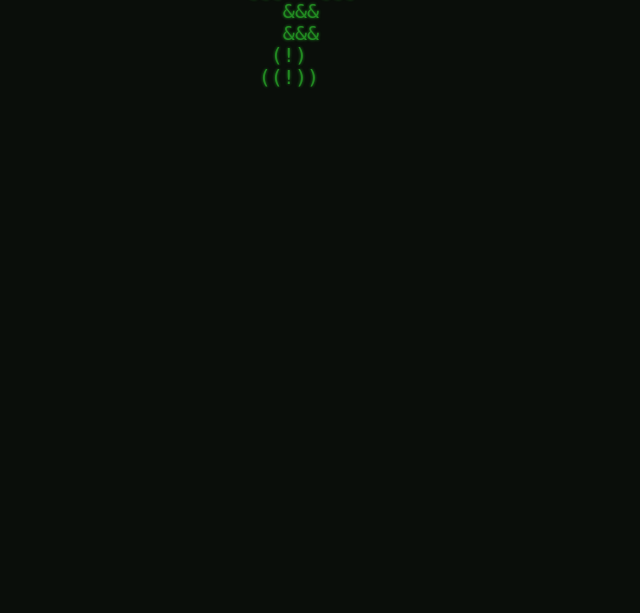
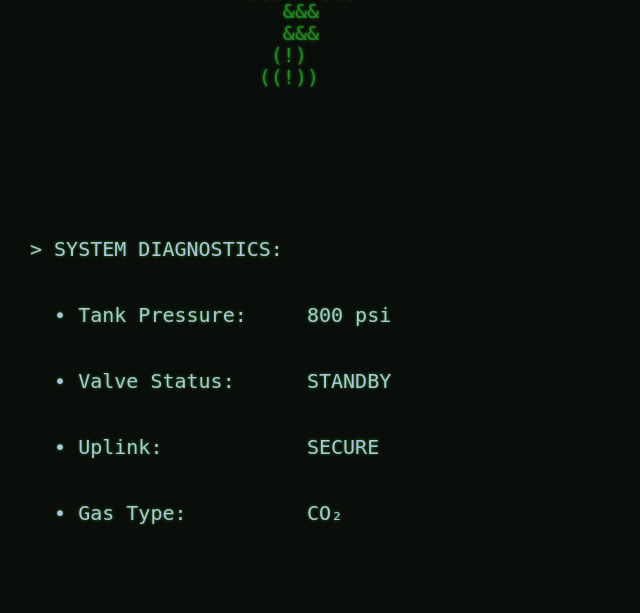
Before and after one commit to jcheeks7/Cold-Gas-Thruster, a Flask app: page / in a window 1280 px wide; the page is wider, and only the part inside the window is pictured. Shown: the part 600-1213 px from the top of that part, without its empty margins (0-640 px from the left). Before the commit the page ends 687 px from the top of that part, so only its background shows below. Run offline with Flask 3, Linux system fonts and the light colour scheme.

Commit message:
Update index.html

```diff
--- a/src/python/thruster_control/templates/index.html
+++ b/src/python/thruster_control/templates/index.html
@@ -37,6 +37,12 @@
       color: var(--forest-green);
       text-shadow: 0 0 3px var(--forest-green);
       line-height: 1.1;
+    }
+
+    .diagnostics {
+      padding-top: 20px;
+      font-size: 1em;
+      color: var(--dew-grey);
     }
 
     .terminal-panel {
@@ -157,6 +163,13 @@
                    ((!))
 
 </pre>
+      <div class="diagnostics">
+        <div>> SYSTEM DIAGNOSTICS:</div>
+        <div>  • Tank Pressure:     800 psi</div>
+        <div>  • Valve Status:      STANDBY</div>
+        <div>  • Uplink:            SECURE</div>
+        <div>  • Gas Type:          CO₂</div>
+      </div>
     </div>
 
     <div class="terminal-panel">
```
